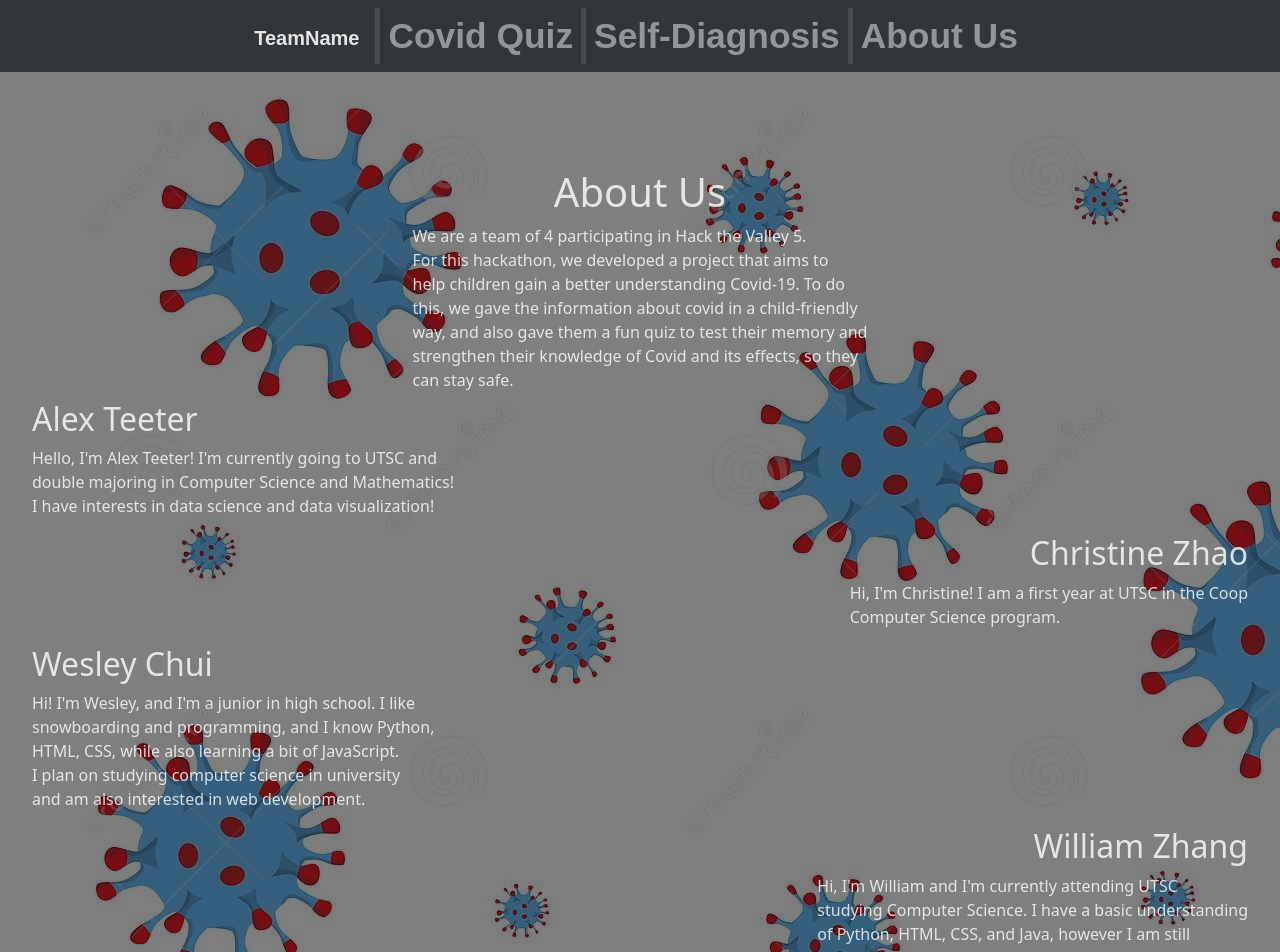
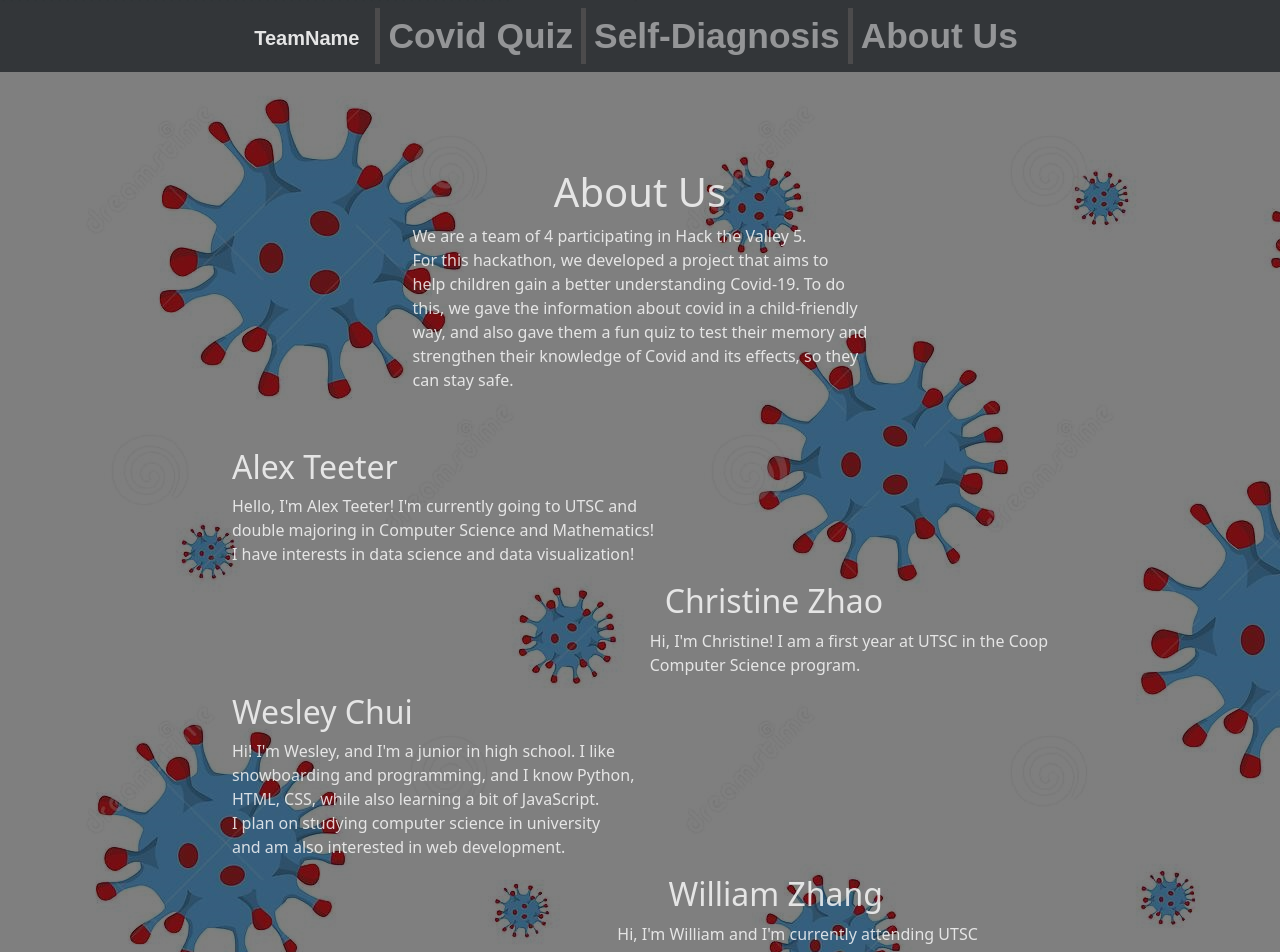
Before and after one commit to kayn0111034/htv-2021, a React (Create React App) app: page /aboutus in a window 1280 px wide. Shown: the top 952 px of the page. Built offline with nearby package versions, Linux system fonts and the light colour scheme.

Commit message:
some changes

```diff
--- a/src/components/AboutUs.jsx
+++ b/src/components/AboutUs.jsx
@@ -3,7 +3,7 @@
         <div class="p-2">
 
            <h1 class="d-flex justify-content-center" >About Us</h1>
-           <div class="d-flex justify-content-center">
+           <div class="d-flex justify-content-center mb-5">
                     We are a team of 4 participating in Hack the Valley 5. <br/>
                 For this hackathon, we developed a project that aims to <br/>
                 help children gain a better understanding Covid-19. To do <br/>
@@ -14,8 +14,8 @@
            </div>
 
            <div class="p-2 mx-3">
-                <h2 class="d-flex justify-content-start">Alex Teeter</h2>
-                <div>
+                <h2 class="d-flex justify-content-start mgns">Alex Teeter</h2>
+                <div class="d-flex justify-content-start mgns">
                 Hello, I'm Alex Teeter! I'm currently going to UTSC and <br/>
                 double majoring in Computer Science and Mathematics! <br/>
                 I have interests in data science and data visualization!
@@ -24,8 +24,8 @@
 
             <div>
                 <div class="p-2 mx-3">
-                    <h2 class="d-flex justify-content-end">Christine Zhao</h2>
-                    <div class="d-flex justify-content-end">
+                    <h2 class="d-flex justify-content-end mgnen">Christine Zhao</h2>
+                    <div class="d-flex justify-content-end mgne">
                         Hi, I'm Christine! I am a first year at UTSC in the Coop<br/>
                         Computer Science program.</div>
                     </div>
@@ -33,8 +33,8 @@
 
                 <div>
                 <div class="p-2 mx-3">
-                    <h2 class="d-flex justify-content-start">Wesley Chui</h2>
-                    <div class="d-flex justify-content-start">
+                    <h2 class="d-flex justify-content-start mgns">Wesley Chui</h2>
+                    <div class="d-flex justify-content-start mgns">
                         Hi! I'm Wesley, and I'm a junior in high school. I like <br/>
                         snowboarding and programming, and I know Python, <br/>
                         HTML, CSS, while also learning a bit of JavaScript. <br/>
@@ -44,8 +44,8 @@
                 </div>
 
                 <div class="p-2 mx-3">
-                    <h2 class="d-flex justify-content-end">William Zhang</h2>
-                    <div class="d-flex justify-content-end">
+                    <h2 class="d-flex justify-content-end mgnen">William Zhang</h2>
+                    <div class="d-flex justify-content-end mgne">
                         Hi, I'm William and I'm currently attending UTSC <br/>
                         studying Computer Science. I have a basic understanding <br/>
                         of Python, HTML, CSS, and Java, however I am still<br/>
--- a/src/index.css
+++ b/src/index.css
@@ -180,3 +180,14 @@
     height: 7em;
   }
 }
+
+.mgns{
+  margin-left: 200px;
+}
+
+.mgne{
+  margin-right: 200px;
+}
+.mgnen{
+  margin-right: 365px;
+}
--- a/src/selfDiagnosisChecklist.json
+++ b/src/selfDiagnosisChecklist.json
@@ -5,19 +5,19 @@
         "noAnswer": "Please talk to a guardian and seek out a medical professional as soon as possible"
     },
     {
-        "title": "I am tasting things normally",
+        "title": "Food tastes normal when I eat it",
         "yesAnswer": "Great! No need to worry about your taste.",
         "noAnswer": "Please talk to a guardian."
     },
     {
         "title": "My body feels hotter than usual",
-        "yesAnswer": "Please talk to a guardian.",
+        "yesAnswer": "Please check your temperature and talk to a guardian.",
         "noAnswer": "Great! No need to worry about your temperature."
     },
     {
-        "title": "I know someone who has COVID-19.",
-        "yesAnswer": "If you have been in contact with them within the past 2 weeks, please take a COVID-test and self-isolate.",
-        "noAnswer": "You may not have caught the virus from them."
+        "title": "I know someone close to me who has COVID-19.",
+        "yesAnswer": "If you have been in contact with them within the past 2 weeks, please take a COVID-test and stay at home with your family.",
+        "noAnswer": "If you have Covid-19, you probably didn't get it from them."
     },
     {
         "title": "I went on a trip recently using a plane or a boat",
```
